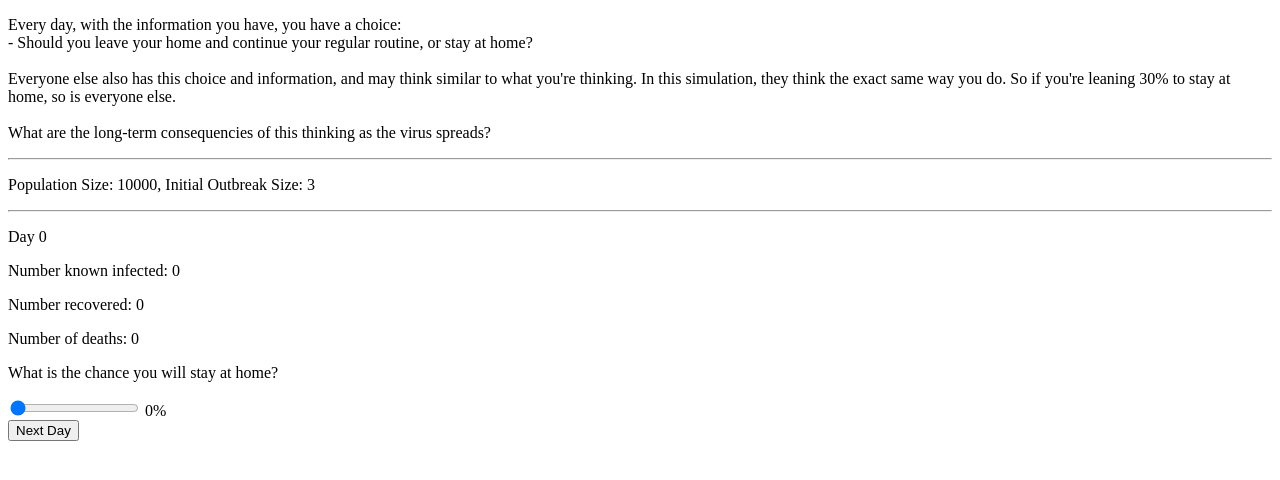
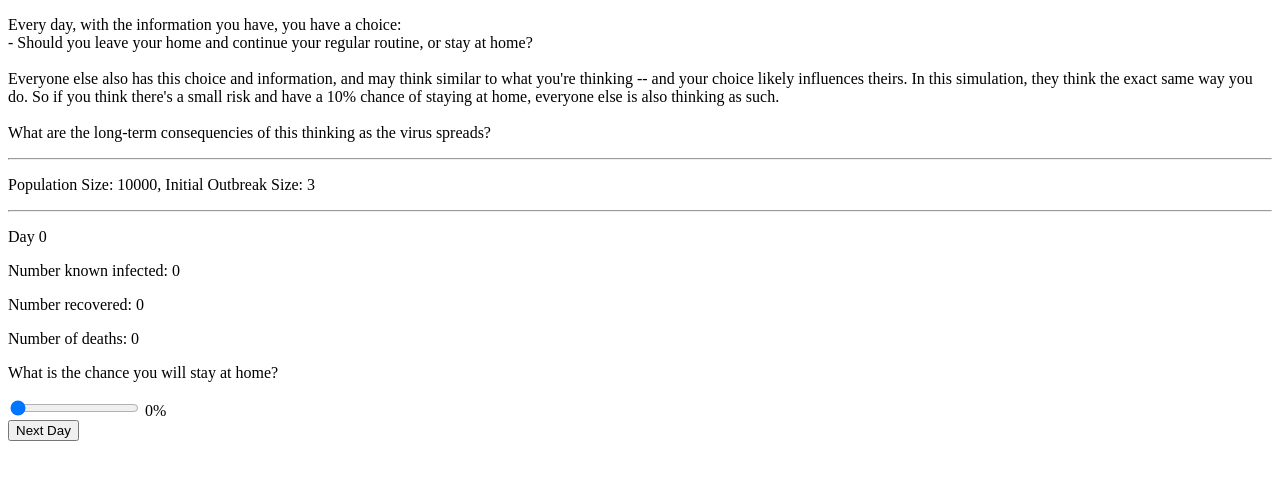
Before and after one commit to casawa/corona_social_dist_sim, a website with bundled scripts: page index.html in a window 1280 px wide. Built offline with nearby package versions, Linux system fonts and the light colour scheme.

Commit message:
Update intro pitch

```diff
--- a/index.html
+++ b/index.html
@@ -8,7 +8,7 @@
     <p> Every day, with the information you have, you have a choice:<br />
       - Should you leave your home and continue your regular routine, or stay at home?
       <br /><br />
-      Everyone else also has this choice and information, and may think similar to what you're thinking. In this simulation, they think the exact same way you do. So if you're leaning 30% to stay at home, so is everyone else.
+      Everyone else also has this choice and information, and may think similar to what you're thinking -- and your choice likely influences theirs. In this simulation, they think the exact same way you do. So if you think there's a small risk and have a 10% chance of staying at home, everyone else is also thinking as such.
       <br /><br />
       What are the long-term consequencies of this thinking as the virus spreads?
     </p>
```
Also changed, not shown: README.md.
